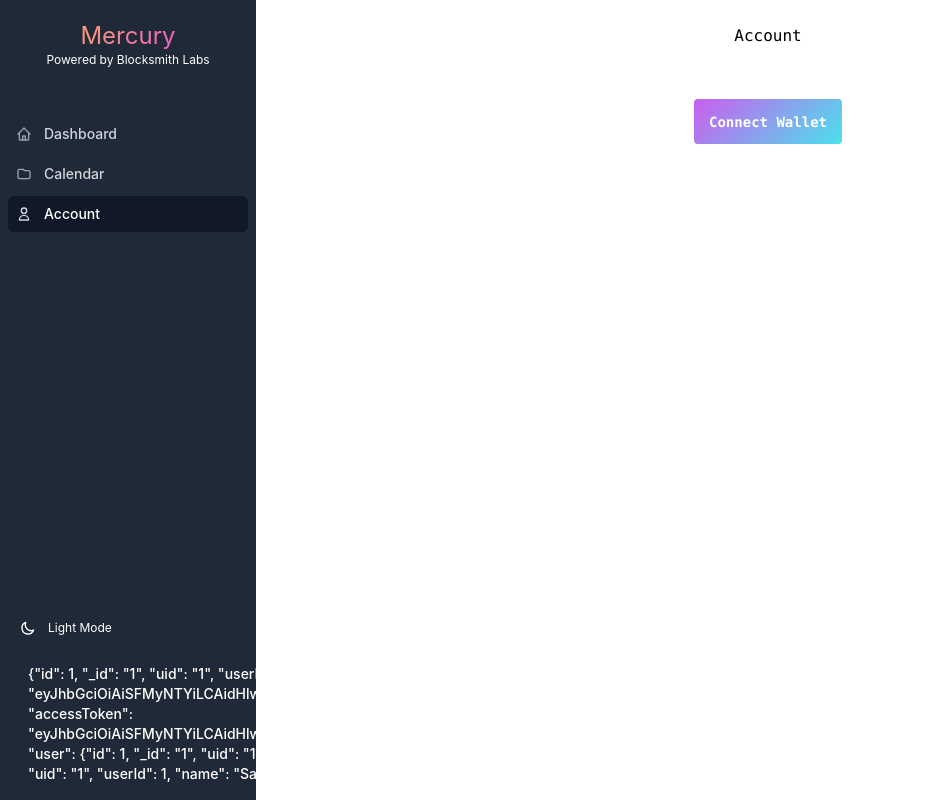
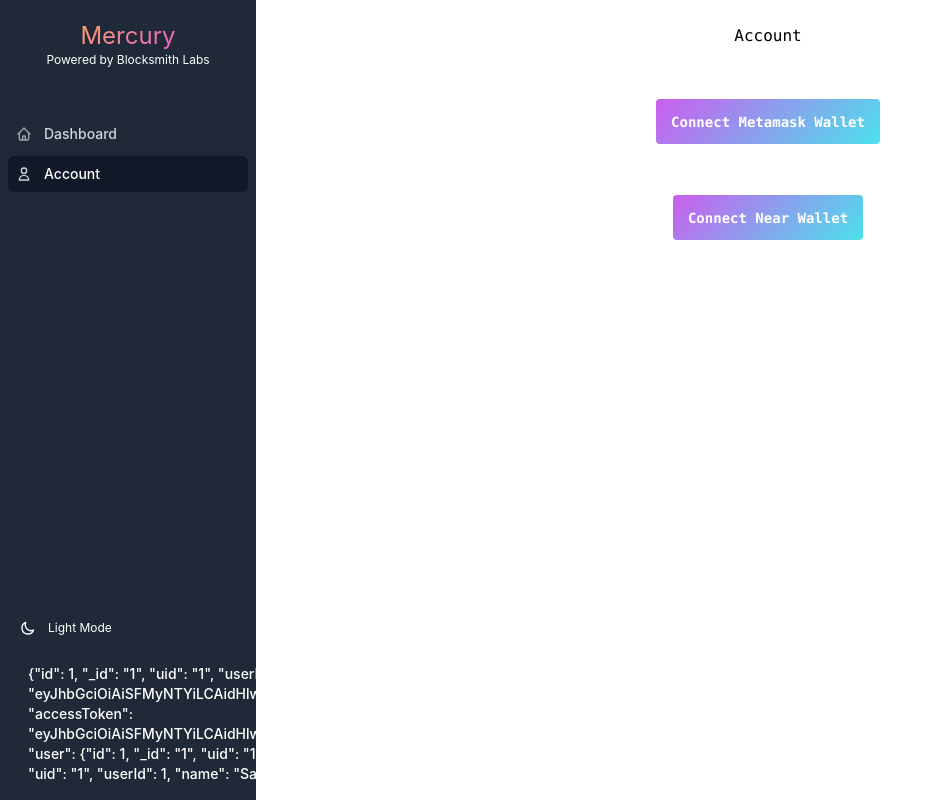
Before and after one commit to akachi1409/discord-server, a React (Create React App) app: page /account in a window 1280 px wide. Shown: the whole page, without its empty margins (0-935 px from the left). Built offline with nearby package versions, Linux system fonts and the light colour scheme; sample sign-in values are in the browser's storage; the HTML template or start-up script is replaced by a standard one.

Commit message:
remove calendar

```diff
--- a/package.json
+++ b/package.json
@@ -12,6 +12,7 @@
     "chai": "^4.3.4",
     "chai-as-promised": "^7.1.1",
     "ipfs-http-client": "^52.0.0",
+    "near-api-js": "^0.44.2",
     "react": "^17.0.2",
     "react-canvas-draw": "^1.1.1",
     "react-dom": "^17.0.2",
--- a/src/components/sidebar/sidebar.js
+++ b/src/components/sidebar/sidebar.js
@@ -61,25 +61,6 @@
                   <a href="/dashboard/mine">Dashboard</a>
                 </div>
               )}
-
-              <div className="text-gray-300 hover:bg-gray-700 mt-2 hover:text-white group flex items-center px-2 py-2 mt-2 text-sm font-medium rounded-md">
-                <svg
-                  xmlns="http://www.w3.org/2000/svg"
-                  fill="none"
-                  viewBox="0 0 24 24"
-                  stroke="currentColor"
-                  aria-hidden="true"
-                  className="text-gray-400 group-hover:text-gray-300 mr-3 flex-shrink-0 h-4 w-4"
-                >
-                  <path
-                    strokeLinecap="round"
-                    strokeLinejoin="round"
-                    strokeWidth="2"
-                    d="M3 7v10a2 2 0 002 2h14a2 2 0 002-2V9a2 2 0 00-2-2h-6l-2-2H5a2 2 0 00-2 2z"
-                  ></path>
-                </svg>
-                <a href="/calendar">Calendar</a>
-              </div>
               {localStorage.getItem("sidebar") === "account" ? (
                 <div className="bg-gray-900 text-white group flex items-center px-2 py-2 mt-2 text-sm font-medium rounded-md">
                   <svg
--- a/src/page/account/account.js
+++ b/src/page/account/account.js
@@ -4,7 +4,7 @@
 import Sidebar from "../../components/sidebar/sidebar";
 
 import { fetchData } from "../../redux/data/dataActions";
-import { connect } from "../../redux/blockchain/blockchainActions";
+import { connect, connectNear } from "../../redux/blockchain/blockchainActions";
 import { useDispatch, useSelector } from "react-redux";
 
 import { toast, ToastContainer } from "react-toastify";
@@ -53,7 +53,7 @@
                     getData();
                   }}
                 >
-                  Connect Wallet
+                  Connect Metamask Wallet
                 </button>
               ) : (
                 <button
@@ -64,6 +64,18 @@
                   {blockchain.account}
                 </button>
               )}
+              <button
+                  className="wallet-adapter-button wallet-adapter-button-trigger"
+                  tabIndex="0"
+                  type="button"
+                  onClick={(e) => {
+                    e.preventDefault();
+                    dispatch(connectNear());
+                    // getData();
+                  }}
+                >
+                  Connect Near Wallet
+                </button>
               <div>
                 <div className="flex items-center p-5 justify-center">
                   <div className="w-1/2 ml-10 overflow-ellipsis"></div>
--- a/src/redux/blockchain/blockchainActions.js
+++ b/src/redux/blockchain/blockchainActions.js
@@ -1,8 +1,7 @@
 // constants
 import Web3EthContract from "web3-eth-contract";
 import Web3 from "web3";
-import SmartContract from "../../contracts/Doodlenauts.json";
-import NftContract from "../../contracts/NftContract.json";
+import * as nearAPI from "near-api-js";
 // log
 import { fetchData } from "../data/dataActions";
 
@@ -15,6 +14,19 @@
 const connectSuccess = (payload) => {
   return {
     type: "CONNECTION_SUCCESS",
+    payload: payload,
+  };
+};
+
+const connectNearRequest = () => {
+  return {
+    type: "CONNECTION_NEAR_REQUEST",
+  };
+};
+
+const connectionNearSuccess = (payload) => {
+  return {
+    type: "CONNECTION_NEAR_SUCCESS",
     payload: payload,
   };
 };
@@ -33,6 +45,28 @@
   };
 };
 
+export const connectNear = () => {
+  return async (dispatch) => {
+    dispatch(connectNear());
+    const { connect, keyStores, WalletConnection } = nearAPI;
+
+    const config = {
+      networkId: "testnet",
+      // keyStore: new keyStores.BrowserLocalStorageKeyStore(),
+      nodeUrl: "https://rpc.testnet.near.org",
+      walletUrl: "https://wallet.testnet.near.org",
+      helperUrl: "https://helper.testnet.near.org",
+      explorerUrl: "https://explorer.testnet.near.org",
+    };
+
+    // connect to NEAR
+    const near = await connect(config);
+
+    // create wallet connection
+    const wallet = new WalletConnection(near);
+    console.log("wallet", wallet);
+  };
+};
 export const connect = () => {
   return async (dispatch) => {
     dispatch(connectRequest());
@@ -50,8 +84,9 @@
         });
         // balance = web3.toDecimal(balance)
         // const NetworkData = await SmartContract.networks[networkId];
-        if (networkId == 1) { // IMPORTANT. ONCE YOUR CONTRACT IS ON THE MAIN NET, SWITCH THIS NUMBER TO 1.
-          console.log("-----------", accounts[0])
+        if (networkId == 1) {
+          // IMPORTANT. ONCE YOUR CONTRACT IS ON THE MAIN NET, SWITCH THIS NUMBER TO 1.
+          console.log("-----------", accounts[0]);
 
           dispatch(
             connectSuccess({
@@ -59,7 +94,7 @@
               web3: web3,
             })
           );
-          localStorage.setItem("account", accounts[0])
+          localStorage.setItem("account", accounts[0]);
           // Add listeners start
           ethereum.on("accountsChanged", (accounts) => {
             dispatch(updateAccount(accounts[0]));
```
Also changed, not shown: 21 other files (tests, documents, lock files or other folders).
